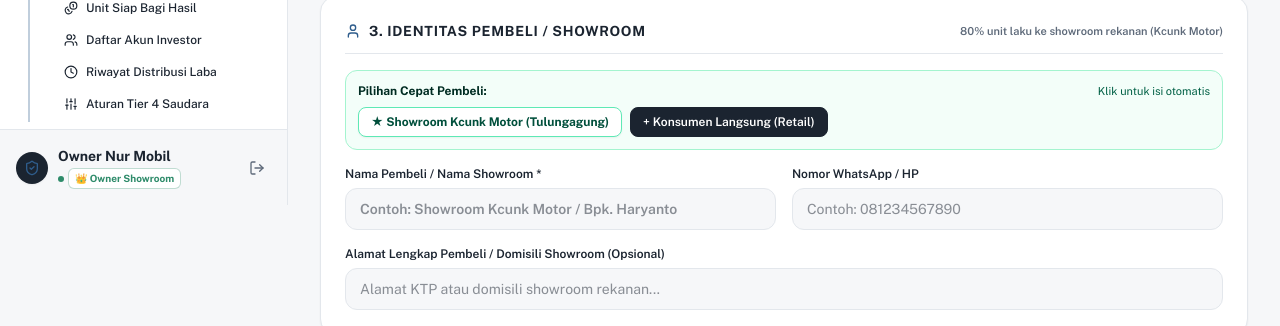
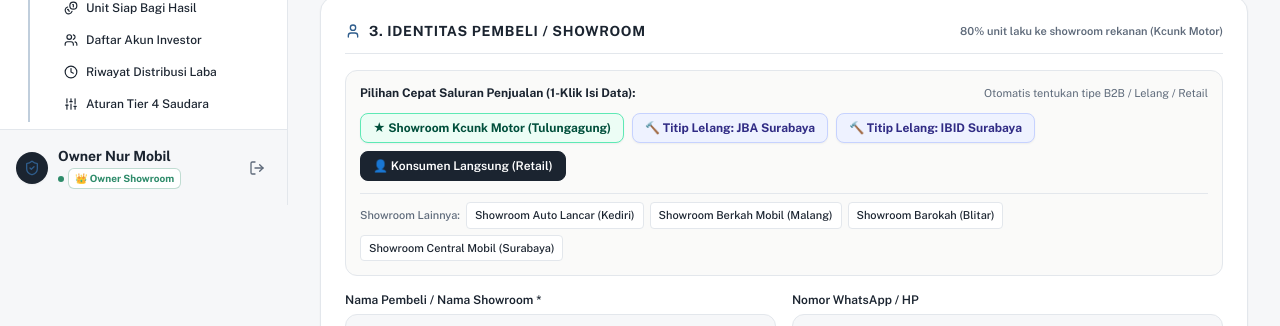
Before and after one commit to monlievt/showroom, a Next.js app: page /admin/sales/new in a window 1280 px wide. Shown: the part 595-921 px from the top of the page. Built offline with nearby package versions, Linux system fonts and the light colour scheme; no server answers.

Commit message:
feat(sales): add auction house and multi-showroom quick channels with B2B tempo validation

```diff
--- a/src/components/admin/SaleNewClient.tsx
+++ b/src/components/admin/SaleNewClient.tsx
@@ -121,9 +121,11 @@ export function SaleNewClient({
     : 0;
 
   // Kebijakan Cash Tempo Khusus Nur Mobil
+  // DP minimal 70% hanya wajib untuk Konsumen Langsung (Retail).
+  // Untuk transaksi B2B Showroom Rekanan / Balai Lelang, tempo fleksibel sesuai kesepakatan B2B.
   const isTempo = priceNum > 0 && initialNum < priceNum;
   const minDp70 = Math.ceil(priceNum * 0.7);
-  const isDpValid = !isTempo || initialNum >= minDp70;
+  const isDpValid = saleType === "SHOWROOM" || !isTempo || initialNum >= minDp70;
   const maxDueDate = new Date(new Date(saleDate).getTime() + 30 * 24 * 60 * 60 * 1000)
     .toISOString()
     .split("T")[0];
@@ -452,12 +454,14 @@ export function SaleNewClient({
             </span>
           </div>
 
-          {/* Quick Preset Pembeli (1-Klik untuk Showroom Kcunk Motor) */}
-          <div className="p-3 bg-emerald-50/60 border border-emerald-200 rounded-xl space-y-2">
-            <div className="flex items-center justify-between text-xs font-bold text-emerald-950">
-              <span>Pilihan Cepat Pembeli:</span>
-              <span className="text-[11px] font-normal text-emerald-800">Klik untuk isi otomatis</span>
+          {/* Quick Preset Pembeli (Kcunk Motor, Balai Lelang, Showroom Rekanan, Retail) */}
+          <div className="p-3.5 bg-stone-50 border border-[var(--line)] rounded-xl space-y-3">
+            <div className="flex flex-col sm:flex-row sm:items-center justify-between gap-1 text-xs font-bold text-[var(--ink)]">
+              <span>Pilihan Cepat Saluran Penjualan (1-Klik Isi Data):</span>
+              <span className="text-[11px] font-normal text-[var(--muted)]">Otomatis tentukan tipe B2B / Lelang / Retail</span>
             </div>
+
+            {/* 4 Saluran Utama */}
             <div className="flex flex-wrap gap-2">
               <button
                 type="button"
@@ -473,10 +477,50 @@ export function SaleNewClient({
                   "px-3 py-1.5 rounded-lg text-xs font-bold transition-all shadow-xs flex items-center gap-1.5 cursor-pointer active:scale-95",
                   buyerName === "Showroom Kcunk Motor"
                     ? "bg-emerald-700 text-white border border-emerald-700"
-                    : "bg-white text-emerald-900 border border-emerald-300 hover:bg-emerald-100"
+                    : "bg-emerald-50 text-emerald-900 border border-emerald-300 hover:bg-emerald-100"
                 )}
               >
                 <span>★ Showroom Kcunk Motor (Tulungagung)</span>
+              </button>
+
+              <button
+                type="button"
+                onClick={() => {
+                  setSaleType("SHOWROOM");
+                  setBuyerIsShowroom(true);
+                  setBuyerName("Balai Lelang JBA Surabaya (Titip Lelang)");
+                  setBuyerPhone("0318556677");
+                  setBuyerAddress("Waru, Sidoarjo / Surabaya");
+                  setHandoverNotes("Mobil dilelangkan kembali melalui balai lelang JBA Surabaya (Re-Auction)");
+                }}
+                className={cn(
+                  "px-3 py-1.5 rounded-lg text-xs font-bold transition-all shadow-xs flex items-center gap-1.5 cursor-pointer active:scale-95",
+                  buyerName.toLowerCase().includes("jba")
+                    ? "bg-indigo-700 text-white border border-indigo-700"
+                    : "bg-indigo-50 text-indigo-900 border border-indigo-200 hover:bg-indigo-100"
+                )}
+              >
+                <span>🔨 Titip Lelang: JBA Surabaya</span>
+              </button>
+
+              <button
+                type="button"
+                onClick={() => {
+                  setSaleType("SHOWROOM");
+                  setBuyerIsShowroom(true);
+                  setBuyerName("Balai Lelang IBID Surabaya (Titip Lelang)");
+                  setBuyerPhone("0313812345");
+                  setBuyerAddress("Kenjeran, Surabaya");
+                  setHandoverNotes("Mobil dilelangkan kembali melalui balai lelang IBID Surabaya (Re-Auction)");
+                }}
+                className={cn(
+                  "px-3 py-1.5 rounded-lg text-xs font-bold transition-all shadow-xs flex items-center gap-1.5 cursor-pointer active:scale-95",
+                  buyerName.toLowerCase().includes("ibid")
+                    ? "bg-indigo-700 text-white border border-indigo-700"
+                    : "bg-indigo-50 text-indigo-900 border border-indigo-200 hover:bg-indigo-100"
+                )}
+              >
+                <span>🔨 Titip Lelang: IBID Surabaya</span>
               </button>
 
               <button
@@ -491,13 +535,39 @@ export function SaleNewClient({
                 }}
                 className={cn(
                   "px-3 py-1.5 rounded-lg text-xs font-semibold transition-all border cursor-pointer",
-                  buyerName !== "Showroom Kcunk Motor" && !buyerIsShowroom
+                  !buyerIsShowroom && buyerName === ""
                     ? "bg-[var(--ink)] text-white border-[var(--ink)]"
                     : "bg-white text-[var(--ink)] border-[var(--line)] hover:bg-[var(--bg)]"
                 )}
               >
-                <span>+ Konsumen Langsung (Retail)</span>
+                <span>👤 Konsumen Langsung (Retail)</span>
               </button>
+            </div>
+
+            {/* Rekanan Showroom Lainnya */}
+            <div className="pt-2 border-t border-[var(--line)] flex flex-wrap items-center gap-1.5 text-[11px]">
+              <span className="text-[var(--muted)] font-medium">Showroom Lainnya:</span>
+              {[
+                { name: "Showroom Auto Lancar", city: "Kediri" },
+                { name: "Showroom Berkah Mobil", city: "Malang" },
+                { name: "Showroom Barokah", city: "Blitar" },
+                { name: "Showroom Central Mobil", city: "Surabaya" },
+              ].map((sh) => (
+                <button
+                  key={sh.name}
+                  type="button"
+                  onClick={() => {
+                    setSaleType("SHOWROOM");
+                    setBuyerIsShowroom(true);
+                    setBuyerName(`${sh.name} (${sh.city})`);
+                    setBuyerAddress(`${sh.city}, Jawa Timur`);
+                    setHandoverNotes(`Penjualan B2B ke rekanan ${sh.name} ${sh.city}`);
+                  }}
+                  className="px-2 py-1 rounded bg-white hover:bg-[var(--bg)] border border-[var(--line)] text-[var(--ink)] font-medium transition-colors cursor-pointer"
+                >
+                  {sh.name} ({sh.city})
+                </button>
+              ))}
             </div>
           </div>
 
--- a/src/components/admin/SalesClient.tsx
+++ b/src/components/admin/SalesClient.tsx
@@ -92,13 +92,26 @@ interface SalesClientProps {
 export function SalesClient({ initialSales }: SalesClientProps) {
   const [sales] = useState<SaleItem[]>(initialSales);
   const [selectedFilter, setSelectedFilter] = useState<"ALL" | "PENDING_RECEIVABLES" | "SETTLED">("ALL");
-  const [buyerChannelFilter, setBuyerChannelFilter] = useState<"ALL" | "KCUNK" | "OTHER_SHOWROOM" | "DIRECT_CUSTOMER">("ALL");
+  const [buyerChannelFilter, setBuyerChannelFilter] = useState<"ALL" | "KCUNK" | "OTHER_SHOWROOM" | "AUCTION" | "DIRECT_CUSTOMER">("ALL");
   const [searchQuery, setSearchQuery] = useState("");
 
   // Breakdown pembeli
   const kcunkCount = sales.filter((s) => s.buyer.name.toLowerCase().includes("kcunk")).length;
+  const auctionCount = sales.filter(
+    (s) =>
+      s.buyer.name.toLowerCase().includes("lelang") ||
+      s.buyer.name.toLowerCase().includes("jba") ||
+      s.buyer.name.toLowerCase().includes("ibid") ||
+      s.buyer.name.toLowerCase().includes("tunas")
+  ).length;
   const otherShowroomCount = sales.filter(
-    (s) => s.buyer.isShowroom && !s.buyer.name.toLowerCase().includes("kcunk")
+    (s) =>
+      s.buyer.isShowroom &&
+      !s.buyer.name.toLowerCase().includes("kcunk") &&
+      !s.buyer.name.toLowerCase().includes("lelang") &&
+      !s.buyer.name.toLowerCase().includes("jba") &&
+      !s.buyer.name.toLowerCase().includes("ibid") &&
+      !s.buyer.name.toLowerCase().includes("tunas")
   ).length;
   const directCustomerCount = sales.filter((s) => !s.buyer.isShowroom).length;
   const kcunkPct = sales.length > 0 ? Math.round((kcunkCount / sales.length) * 100) : 0;
@@ -111,8 +124,22 @@ export function SalesClient({ initialSales }: SalesClientProps) {
 
     if (buyerChannelFilter === "KCUNK") {
       matchFilter = matchFilter && s.buyer.name.toLowerCase().includes("kcunk");
+    } else if (buyerChannelFilter === "AUCTION") {
+      matchFilter =
+        matchFilter &&
+        (s.buyer.name.toLowerCase().includes("lelang") ||
+          s.buyer.name.toLowerCase().includes("jba") ||
+          s.buyer.name.toLowerCase().includes("ibid") ||
+          s.buyer.name.toLowerCase().includes("tunas"));
     } else if (buyerChannelFilter === "OTHER_SHOWROOM") {
-      matchFilter = matchFilter && s.buyer.isShowroom && !s.buyer.name.toLowerCase().includes("kcunk");
+      matchFilter =
+        matchFilter &&
+        s.buyer.isShowroom &&
+        !s.buyer.name.toLowerCase().includes("kcunk") &&
+        !s.buyer.name.toLowerCase().includes("lelang") &&
+        !s.buyer.name.toLowerCase().includes("jba") &&
+        !s.buyer.name.toLowerCase().includes("ibid") &&
+        !s.buyer.name.toLowerCase().includes("tunas");
     } else if (buyerChannelFilter === "DIRECT_CUSTOMER") {
       matchFilter = matchFilter && !s.buyer.isShowroom;
     }
@@ -284,6 +311,20 @@ export function SalesClient({ initialSales }: SalesClientProps) {
             <span>★ Showroom Kcunk Motor</span>
             <span className="px-1.5 py-0.2 rounded text-[10px] bg-emerald-200/50">
               {kcunkCount} unit ({kcunkPct}%)
+            </span>
+          </button>
+          <button
+            onClick={() => setBuyerChannelFilter("AUCTION")}
+            className={cn(
+              "px-3 py-1 rounded-lg text-xs font-bold transition-colors cursor-pointer flex items-center gap-1.5",
+              buyerChannelFilter === "AUCTION"
+                ? "bg-indigo-700 text-white"
+                : "bg-indigo-50 text-indigo-900 border border-indigo-200 hover:bg-indigo-100"
+            )}
+          >
+            <span>🔨 Titip Balai Lelang</span>
+            <span className="px-1.5 py-0.2 rounded text-[10px] bg-indigo-200/50">
+              {auctionCount} unit
             </span>
           </button>
           <button
--- a/src/components/admin/VehicleDetailAdminClient.tsx
+++ b/src/components/admin/VehicleDetailAdminClient.tsx
@@ -417,7 +417,13 @@ export function VehicleDetailAdminClient({
                   Tgl: {formatDate(vehicle.sale.saleDate)}
                 </span>
                 <span className="text-[11px] px-2 py-0.5 rounded font-bold bg-white text-emerald-800 border border-emerald-200">
-                  {vehicle.sale.saleType === "SHOWROOM" ? "Showroom Rekanan (Kcunk)" : "Konsumen Langsung"}
+                  {vehicle.sale.buyer?.name.toLowerCase().includes("lelang") ||
+                  vehicle.sale.buyer?.name.toLowerCase().includes("jba") ||
+                  vehicle.sale.buyer?.name.toLowerCase().includes("ibid")
+                    ? "Titip Balai Lelang"
+                    : vehicle.sale.saleType === "SHOWROOM"
+                    ? "Showroom Rekanan"
+                    : "Konsumen Langsung"}
                 </span>
               </div>
               <h3 className="text-base sm:text-lg font-extrabold text-emerald-950 mt-1">
--- a/src/lib/validations/sale.ts
+++ b/src/lib/validations/sale.ts
@@ -31,18 +31,20 @@ export const createSaleSchema = z.object({
   brokerName: z.string().optional().nullable(),
   brokerFee: z.coerce.number().nonnegative().optional().nullable(),
 }).refine((data) => {
-  // Jika bukan pembayaran lunas 100% (skema Cash Tempo Garasi)
-  const isTempo = (data.initialPaymentAmount || 0) < data.sellingPrice;
-  if (isTempo) {
-    const minDp = data.sellingPrice * 0.7;
-    // DP wajib minimal 70%
-    if ((data.initialPaymentAmount || 0) < minDp) {
-      return false;
+  // Aturan DP minimal 70% hanya berlaku khusus skema Cash Tempo Konsumen Langsung (Retail Garasi)
+  // Untuk transaksi B2B Showroom Rekanan & Balai Lelang, skema tempo mengikuti kesepakatan B2B
+  if (data.saleType === "DIRECT_CUSTOMER") {
+    const isTempo = (data.initialPaymentAmount || 0) < data.sellingPrice;
+    if (isTempo) {
+      const minDp = data.sellingPrice * 0.7;
+      if ((data.initialPaymentAmount || 0) < minDp) {
+        return false;
+      }
     }
   }
   return true;
 }, {
-  message: "Aturan Nur Mobil: Pembelian Cash Tempo wajib DP minimal 70% dari harga kesepakatan",
+  message: "Aturan Nur Mobil: Pembelian Cash Tempo Konsumen Retail wajib DP minimal 70% dari harga kesepakatan",
   path: ["initialPaymentAmount"],
 }).refine((data) => {
   const isTempo = (data.initialPaymentAmount || 0) < data.sellingPrice;
```
